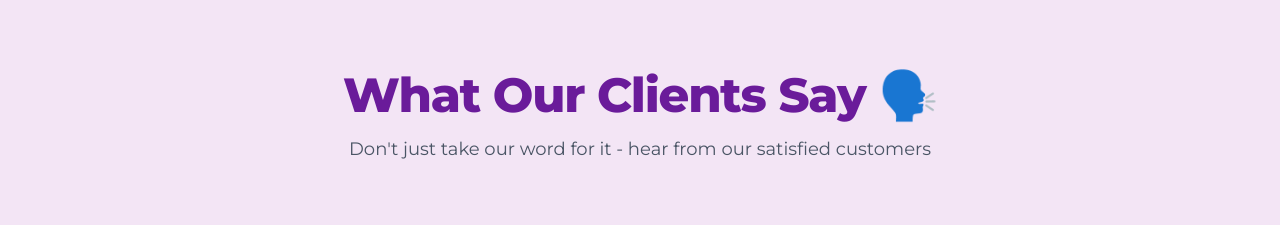
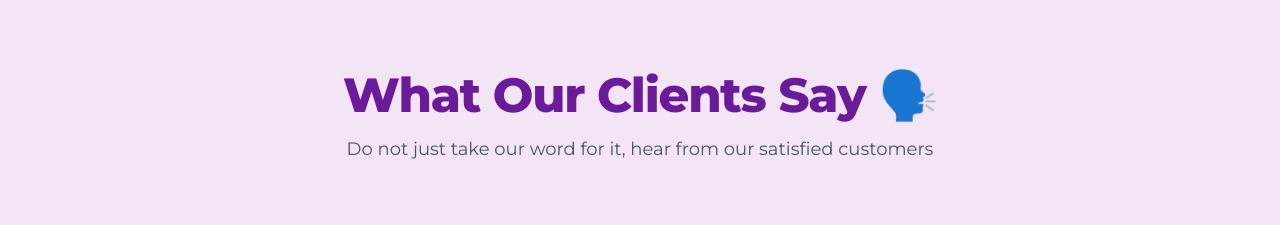
Before and after one commit to harshit0808sharma/client-website, a Next.js app: page / in a window 1280 px wide. Shown: the part 2900-3125 px from the top of the page. Built offline with nearby package versions, Linux system fonts and the light colour scheme.

Commit message:
some errors fix

```diff
--- a/app/components/salon/Testimonials.js
+++ b/app/components/salon/Testimonials.js
@@ -60,7 +60,7 @@ const SalonTestimonials = () => {
                         viewport={{ once: true }}
                         transition={{ duration: 0.6, delay: 0.2 }}
                     >
-                        {salonData?.testimonialsSubHeading || "Don't just take our word for it - hear from our satisfied customers"}
+                        {salonData?.testimonialsSubHeading || "Do not just take our word for it, hear from our satisfied customers"}
                     </motion.p>
                 </div>
 
```
